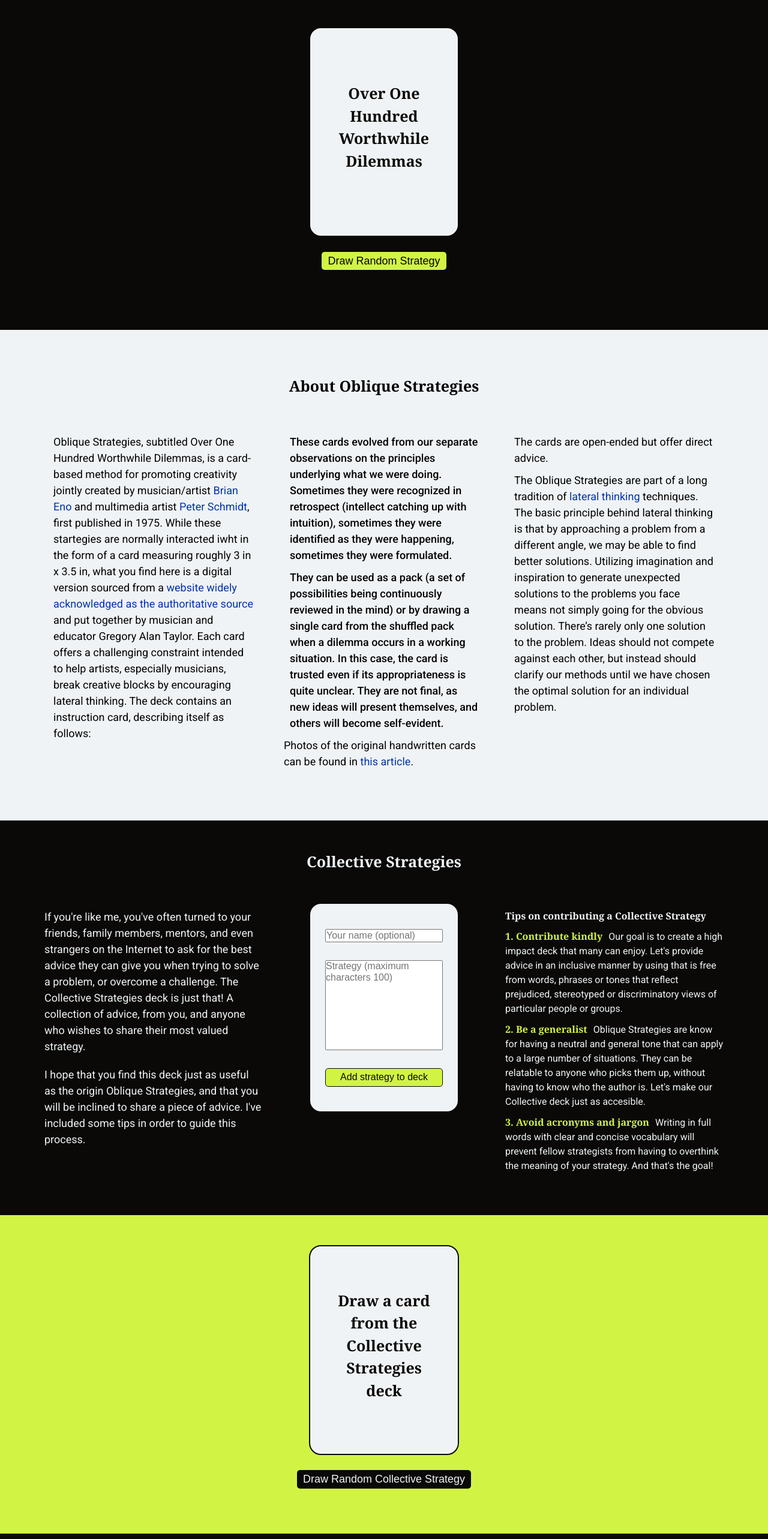
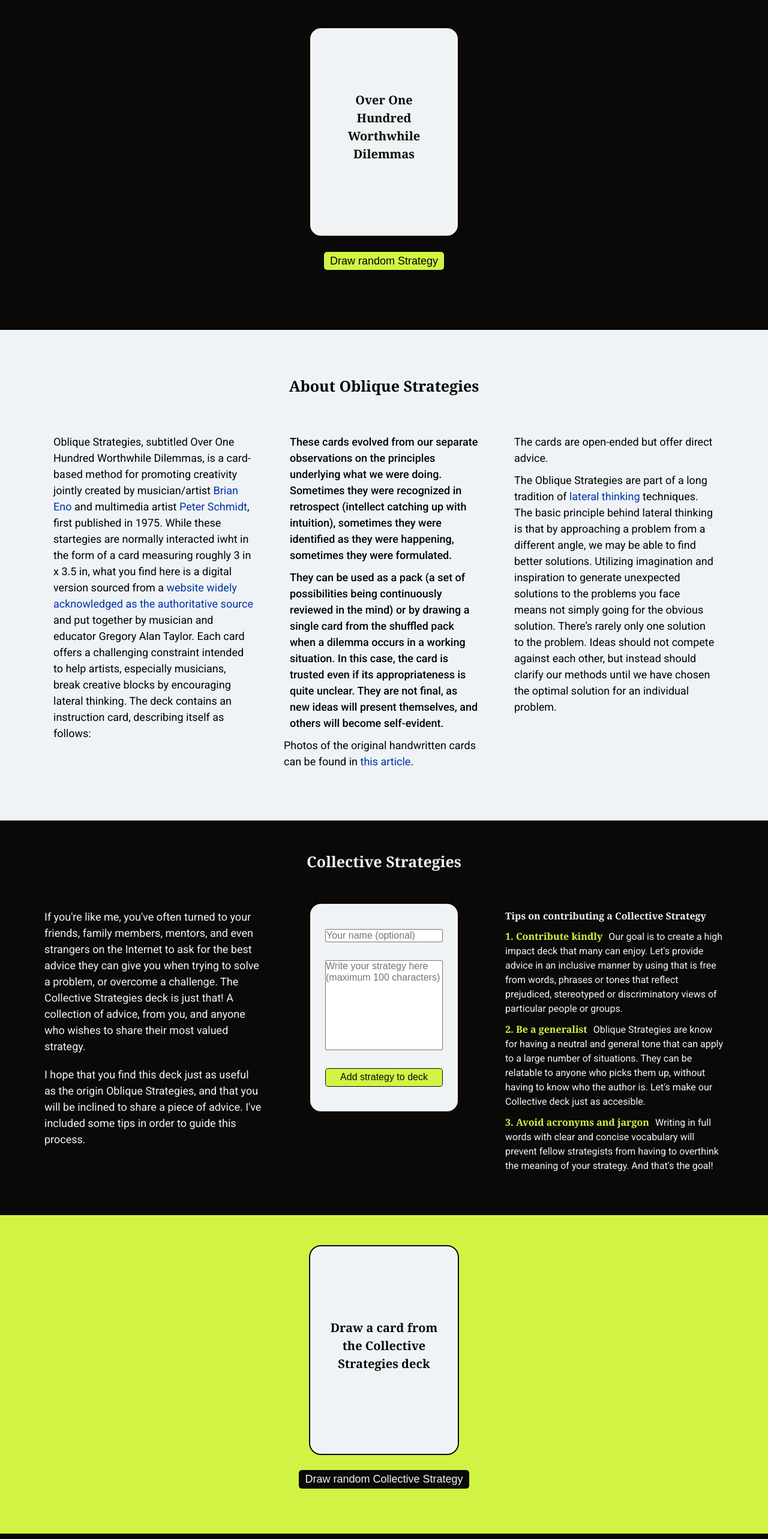
Before and after one commit to therealsylaucoin/obliqueCollective, a React (Create React App) app: page / in a window 1280 px wide. Shown: the part 200-2766 px from the top of the page at 60% size. Built offline with nearby package versions, Linux system fonts and the light colour scheme; no server answers; the database is empty.

Commit message:
Error handling for Firebase returning no data, plus submission confirmation message.

```diff
--- a/src/App.js
+++ b/src/components/App.js
@@ -23,8 +23,6 @@
 // 		Submit button
 // 	On submit, the createdCard object is pushed into the existing cards array (on Firebase)
 // 	(Give these cards a distinctive look (background colour, perhaps) to visually differenciate them from the orignal cards in that deck)
-
-// 2.Allow users to "like" individual strategies when they are drawn (only for the collective deck).
 
 
 class App extends Component {
@@ -62,17 +60,16 @@
         this.setState({
             strategyArray: result.data
         })
-        console.log(result.data);
 
         //If unsuccessful:
     }).catch(() => {
-      //Have an error message that can be displayed on the card is the API call fails. Pass it as a prop.
+      //Have an error message that can be displayed on the card is the API call fails. Pass it as a prop to random strategy.
       this.setState({
         errorApi: {
           author: 'Unavailable',
           cardnumber: null,
           edition: null,
-          strategy: "Oops! We can't seem to reach the network right now. Scroll down to try the Collective deck."}
+          strategy: "Oops! We can't seem to reach the network right now. Tweet this message to let us know. Thx! @sylaucoin"}
       })
     })
 }
--- a/src/Contribute.js
+++ b/src/components/Contribute.js
@@ -1,5 +1,5 @@
 import { Component } from 'react';
-import firebase from './firebase.js';
+import firebase from '../firebase.js';
 import RandomCollectiveStrategy from './RandomCollectiveStrategy.js';
 import Modal from './Modal.js';
 
@@ -14,24 +14,21 @@
             strategy: '',
             //showModal state which will change from false to true to display the alert message if strategy being submitted is empty, or a confirmation of the strategy being submitted when not empty.
             showModal: false,
+            placeholder: 'Write your strategy here (maximum 100 characters)'
         }
     }
 
     componentDidMount(){
             //Store the database reference in a variable
             const dbref = firebase.database().ref();
-
-        //Obtain the data object from the Firebase using 'value' and the val() Firebase method and setState to that array
+            //Obtain the data object from the Firebase using 'value' and the val()Firebase method and setState to that array
             dbref.on('value', (data) => {
                 const dbResult = data.val();
-            console.log(dbResult);
-
-            //GETTING AN OBJECT - Let's turn it into an array with onl;y the information we need: The values!
+            //GETTING AN OBJECT - Let's turn it into an array with onl;y theinformation we need: The values!
             //using Object.values to get only the values :)
                 const dbArray = Object.values(dbResult);
-            console.log('Using values', dbArray);
 
-            //SetState of the array to the array obtained by converting the firebase data object (only the values)
+            //SetState of the array to the array obtained by converting thefirebase data object (only the values)
                 this.setState({
                 strategyCollectiveArray: dbArray
             })
@@ -68,7 +65,8 @@
         this.setState({
             strategy: '',
             author: '',
-            showModal: this.state.showModal === false ? true : false
+            showModal: this.state.showModal === false ? true : false,
+            placeholder: 'Thank you for your submission. Your strategy should be available shortly in the Collective Strategies deck.'
         })
     }
 
@@ -122,7 +120,7 @@
                             id="strategy"
                             onChange={this.strategyInput}
                             value={this.state.strategy}
-                            placeholder="Strategy (maximum characters 100)">
+                            placeholder={this.state.placeholder}>
                         </textarea>
 
 
--- a/src/Modal.js
+++ b/src/components/Modal.js
@@ -73,4 +73,7 @@
 }
 
 
+
+
+
 export default Modal;
--- a/src/RandomCollectiveStrategy.js
+++ b/src/components/RandomCollectiveStrategy.js
@@ -5,7 +5,7 @@
     constructor(){
         super();
         this.state = {
-            //Empty opbject to store the random strategy drawn from the deck
+            //Empty object to store the random strategy drawn from the deck
             randomCollectiveStrategy: {
                 author: '',
                 strategy: ''},
@@ -17,17 +17,26 @@
 
     //function to get a random card passing that random index + set state of the card
     handleClick = (array) => {
+        //Error handle in case we get no data from Firebase.
+        if(array.length === 0){
+            // setState to an error object in order to display the message on the card
+            this.setState({
+                randomCollectiveStrategy: {
+                    author: '',
+                    strategy: "Oops! It looks like we can't connect to our database right now. Tweet this message to let us know. Thx! @sylaucoin"
+                }
+            })
+        //If we get data
+        } else {
             //Get a random index
             let randomIndex = Math.floor((Math.random() * array.length))
-        console.log(array[randomIndex]);
             //setState of the randomStrategy
             this.setState({
                 randomCollectiveStrategy: array[randomIndex],
                 cardnumber: randomIndex + 1,
                 totalDeckCount: array.length
             })
-        console.log(this.state.cardnumber);
-        console.log(this.state.totalDeckCount);
+        }
     }
 
 
@@ -60,7 +69,9 @@
                             ? <a
                                 href={`https://twitter.com/intent/tweet?text=${this.state.randomCollectiveStrategy.strategy} %23collectivestrategies&url=https://obliquecollective.netlify.app`}
                                 target="_blank"
-                                    rel="noreferrer">
+                                rel="noreferrer"
+                                aria-label="Post to Twitter"
+                                >
                                     < FaTwitter/>
                                 </a>
                             : null}
@@ -72,7 +83,7 @@
                 <button onClick={() => {
                     this.handleClick(this.props.array)}}>
 
-                        Draw Random Collective Strategy
+                        Draw random Collective Strategy
                 </button>
 
             </section>
--- a/src/RandomStrategy.js
+++ b/src/components/RandomStrategy.js
@@ -20,7 +20,6 @@
     handleClick = (array) => {
         //Get a random index
         let randomIndex = Math.floor((Math.random() * array.length))
-        console.log(array[randomIndex]);
         //setState of the randomStrategy
         //Save the error message passed as props as a variable
         const errorMsg = this.props.errorMsg;
@@ -65,9 +64,11 @@
                                 ? <a
                                     href={`https://twitter.com/intent/tweet?text=${this.state.randomStrategy.strategy} %23obliquestrategies&url=https://obliquecollective.netlify.app`}
                                     target="_blank"
-                                    rel="noreferrer">
-                                    < FaTwitter/>
-                                </a>
+                                    rel="noreferrer"
+                                    aria-label="Post to Twitter"
+                                    >
+                                        < FaTwitter/>
+                                    </a>
                                 : null}
 
                         </div>
@@ -76,7 +77,7 @@
 
                     <button onClick={() => {this.handleClick(this.props.strategyArray)}}>
 
-                        Draw Random Strategy
+                        Draw random Strategy
                     </button>
 
                 </section>
--- a/src/firebase.js
+++ b/src/firebase.js
@@ -12,8 +12,7 @@
     projectId: "collective-strategies-app",
     storageBucket: "collective-strategies-app.appspot.com",
     messagingSenderId: "204319135638",
-    appId: "1:204319135638:web:b8171910ec79903b682fb7"
-
+    appId: "1:204319135638:web:b8171910ec79903b682fb7",
 };
 
 // Initialize Firebase
--- a/src/index.js
+++ b/src/index.js
@@ -1,7 +1,7 @@
 import React from 'react';
 import ReactDOM from 'react-dom';
 import './styles/App.css';
-import App from './App';
+import App from './components/App';
 import reportWebVitals from './reportWebVitals';
 
 ReactDOM.render(
--- a/src/styles/App.css
+++ b/src/styles/App.css
@@ -311,6 +311,18 @@
   border: 2px solid #0A0908;
 }
 
+.card h2 {
+  font-size: 2rem;
+}
+
+.card a {
+  color: #0A0908;
+}
+
+.card a:hover, .card a:focus {
+  color: #0034AD;
+}
+
 .card * {
   margin: 5px;
 }
--- a/src/styles/_global.scss
+++ b/src/styles/_global.scss
@@ -80,6 +80,19 @@
     padding: 25px;
     border: 2px solid $black;
 
+    h2 {
+        font-size: 2rem;
+    }
+
+    a {
+        color: $black;
+
+        &:hover,
+        &:focus {
+            color: $blue;
+        }
+    }
+
     * {
         margin: 5px;
     }
```
Also changed, not shown: src/components/About.js (renamed from src/About.js), src/components/Footer.js (renamed from src/Footer.js), src/components/Header.js (renamed from src/Header.js), 2 other files (tests, documents, lock files or other folders). Lines whose indentation alone changed are shown as unchanged.
